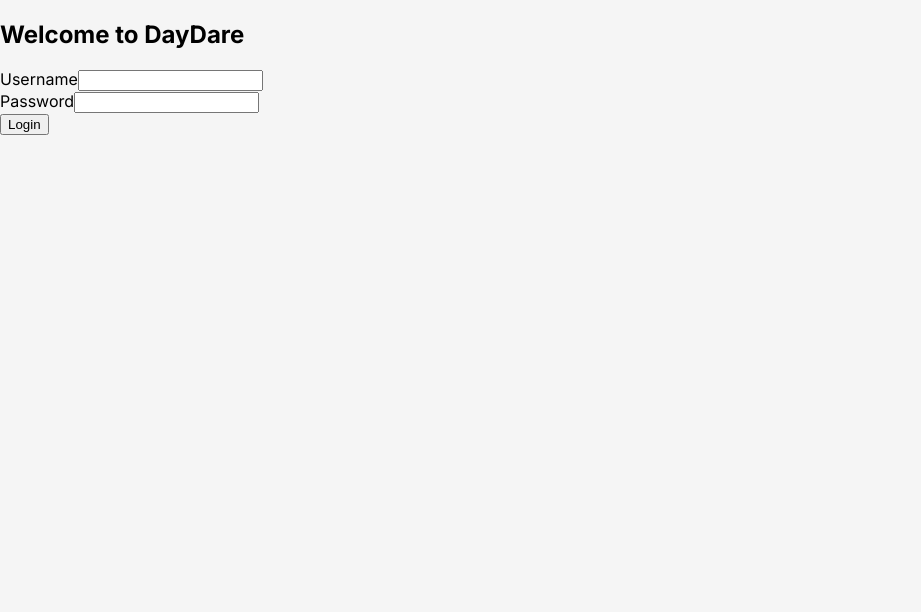
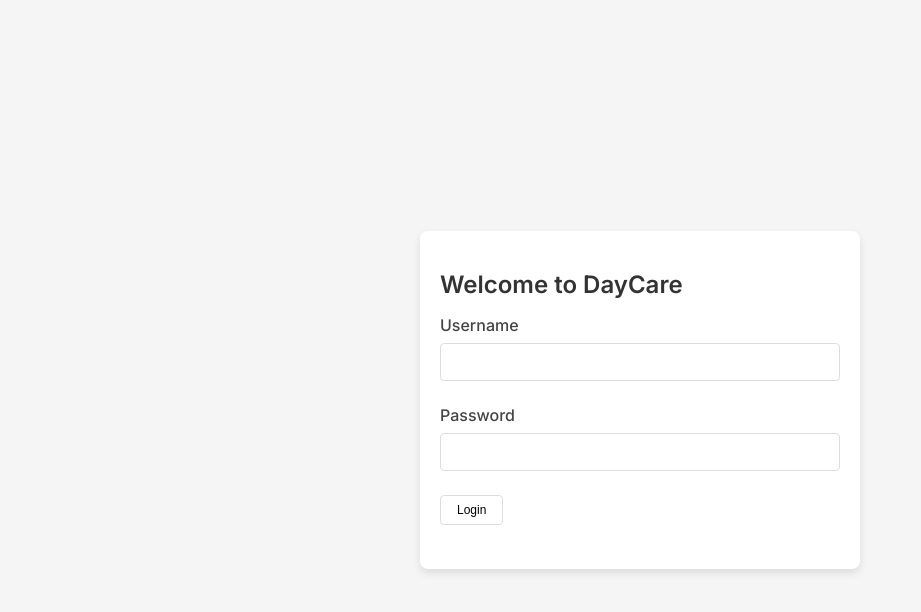
Before and after one commit to bryanrohan3/daycare-frontend, a Vue app: page /login in a window 1280 px wide. Shown: the top 612 px of the page, without its empty margins (0-921 px from the left). Built offline with nearby package versions, Linux system fonts and the light colour scheme.

Commit message:
add styling to LoginPage.vue

```diff
--- /dev/null
+++ b/src/utils/buttons.scss
@@ -0,0 +1,74 @@
+/* Common Button Styles */
+.button {
+  display: flex;
+  align-items: center;
+  justify-content: center;
+  cursor: pointer;
+  border: none;
+  border-radius: 5px;
+  padding: 10px 20px; /* Adjust padding for all buttons */
+  font-size: 12px; /* Adjust font size */
+  font-weight: 400;
+  text-align: center;
+  transition: background-color 0.3s ease, border-color 0.3s ease;
+}
+
+/* Primary Button */
+.button--primary {
+  background-color: #f26764;
+  color: #ffffff; /* Text color */
+  border: 4px solid white;
+  border-radius: 50px;
+}
+
+.button--primary:hover {
+  background-color: #e15454;
+}
+
+/* Secondary Button */
+.button--secondary {
+  background-color: #ffffff;
+  color: #000000;
+  border: 1px solid #000000;
+  border-radius: 5px;
+  width: 60%;
+}
+
+.button--secondary:hover {
+  background-color: #f0f0f0;
+}
+
+/* Tertiary Button */
+.button--tertiary {
+  background-color: #fff;
+  color: #000000;
+  border: 1px solid #ddd;
+  border-radius: 4px;
+  padding: 8px 16px;
+  height: 30px; /* Specific height adjustment */
+}
+
+.button--tertiary:hover {
+  background-color: #e0e0e0;
+}
+
+/* Small Button */
+.button--small {
+  width: 40px; /* Adjust width to fit text */
+  height: 40px;
+  background-color: #f26764; /* Primary color */
+  color: #ffffff; /* Text color */
+  border: 4px solid white;
+  border-radius: 50%; /* Fully rounded */
+  margin-right: 20px; /* Margin adjustment */
+  padding: 0; /* Remove extra padding */
+}
+
+.button--small:hover {
+  background-color: #e15454; /* Slight hover effect */
+}
+
+/* Button Group */
+.button-group {
+  display: flex;
+}
--- /dev/null
+++ b/src/utils/containers.scss
@@ -0,0 +1,10 @@
+.c-1 {
+  max-width: 400px; /* Set maximum width */
+  width: 100%; /* Ensure it doesn't shrink */
+  margin: 0 auto; /* Center horizontally */
+  padding: 20px;
+  background-color: #fff;
+  border-radius: 8px;
+  box-shadow: 0 4px 8px rgba(0, 0, 0, 0.1);
+  flex-shrink: 0; /* Prevent shrinking */
+}
--- /dev/null
+++ b/src/utils/form.scss
@@ -0,0 +1,26 @@
+/* Utility styles for forms */
+.form-group {
+  margin-bottom: 1.5rem;
+}
+
+.form-group label {
+  display: block;
+  margin-bottom: 0.5rem;
+  font-weight: 500;
+  color: #444;
+}
+
+.form-group input {
+  width: 100%;
+  padding: 10px;
+  font-size: 14px;
+  border: 1px solid #ddd;
+  border-radius: 4px;
+  box-sizing: border-box;
+  transition: border-color 0.3s ease;
+}
+
+.form-group input:focus {
+  border-color: #f26764;
+  outline: none;
+}
--- /dev/null
+++ b/src/utils/headings.scss
@@ -0,0 +1,13 @@
+/* Utility styles for headings */
+.h-1 {
+  font-size: 1.5rem;
+  font-weight: 600;
+  color: #333;
+  margin-bottom: 1rem;
+}
+
+h-small {
+  font-size: 0.75px;
+  color: #7d7b7b;
+  font-weight: 600;
+}
--- /dev/null
+++ b/src/utils/margins.scss
@@ -0,0 +1,9 @@
+.centre {
+  display: flex; /* Flexbox for centering */
+  align-items: center; /* Center vertically */
+  justify-content: center; /* Center horizontally */
+  min-height: 100vh; /* Full viewport height */
+  width: 100%; /* Full width */
+  margin: 0; /* No margin needed */
+  padding: 0; /* No padding needed */
+}
--- a/src/views/LoginPage/LoginPage.vue
+++ b/src/views/LoginPage/LoginPage.vue
@@ -1,20 +1,22 @@
 <template>
-  <div>
-    <h2>Welcome to DayDare</h2>
+  <div class="centre">
+    <div class="c-1">
+      <h2 class="h-1">Welcome to DayCare</h2>
       <form @submit.prevent="handleLogin">
-      <div>
-        <label>Username</label>
+        <div class="form-group">
+          <label for="username">Username</label>
           <input v-model="username" type="text" id="username" required />
         </div>
-      <div>
-        <label>Password</label>
+        <div class="form-group">
+          <label for="password">Password</label>
           <input v-model="password" type="password" id="password" required />
         </div>
-      <div>
-        <button type="submit">Login</button>
+        <div class="form-group">
+          <button class="button button--tertiary" type="submit">Login</button>
         </div>
       </form>
-    <p v-if="errorMessage">{{ errorMessage }}</p>
+      <p v-if="errorMessage" class="error-message">{{ errorMessage }}</p>
+    </div>
   </div>
 </template>
 
@@ -72,3 +74,18 @@
   },
 };
 </script>
+
+<style scoped>
+@import "@/utils/buttons.scss";
+@import "@/utils/containers.scss";
+@import "@/utils/headings.scss";
+@import "@/utils/form.scss";
+@import "@/utils/margins.scss";
+
+/* Optional additional styles if needed */
+.error-message {
+  color: red;
+  font-size: 0.9rem;
+  margin-top: 1rem;
+}
+</style>
```
Lines whose indentation alone changed are shown as unchanged.
